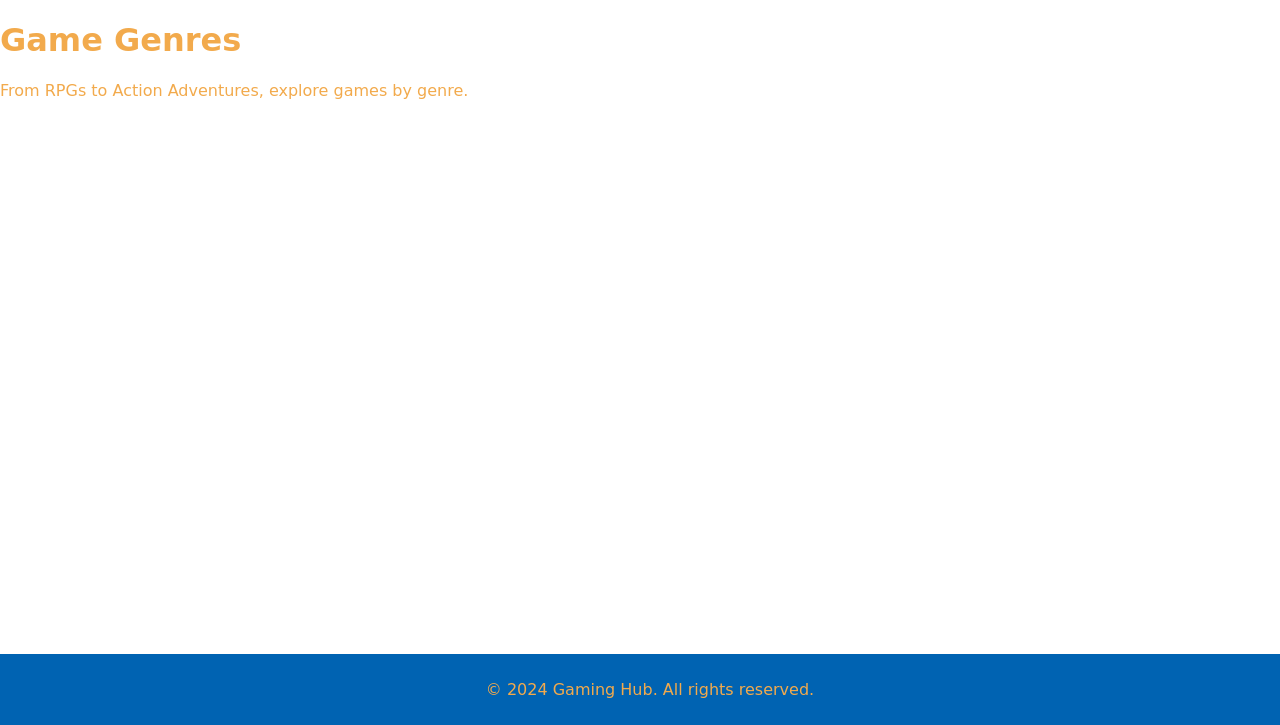
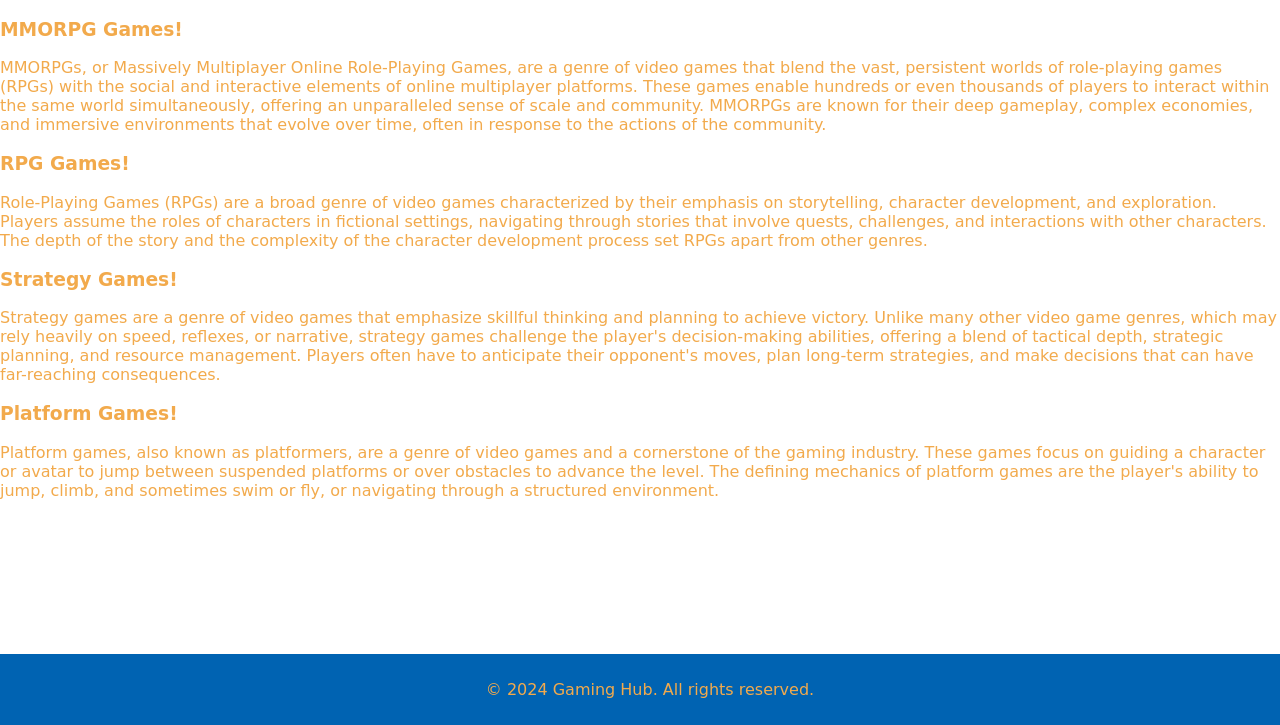
Before and after one commit to ShaneZD/Python_Flask_Project, a Flask app: page /genres in a window 1280 px wide. Shown: the part 75-800 px from the top of the page. Run offline with Flask 3, Linux system fonts and the light colour scheme; grey boxes are pictures that could not be loaded.

Commit message:
Update genres.html
added grid template and images with descriptions on games

```diff
--- a/templates/genres.html
+++ b/templates/genres.html
@@ -3,8 +3,53 @@
 {% block title %}Genres - Gaming Hub{% endblock %}
 
 {% block content %}
-<main>
-    <h1>Game Genres</h1>
-    <p>From RPGs to Action Adventures, explore games by genre.</p>
-</main>
+<div class="genres-grid">
+    <div class="genre-item" style="background-image: url({{ url_for('static', filename='images/genre1.jpg') }});">
+    </div>
+    <div class="genre-description">
+        <h3>MMORPG Games!</h3>
+        <p>MMORPGs, or Massively Multiplayer Online Role-Playing Games, are a genre of video games that blend the vast,
+            persistent worlds of role-playing games (RPGs) with the social and interactive elements of online
+            multiplayer platforms. These games enable hundreds or even thousands of players to interact within the same
+            world simultaneously, offering an unparalleled sense of scale and community. MMORPGs are known for their
+            deep gameplay, complex economies, and immersive environments that evolve over time, often in response to the
+            actions of the community.</p>
+    </div>
+
+    <div class="genre-item" style="background-image: url({{ url_for('static', filename='images/genre2.avif') }});">
+    </div>
+    <div class="genre-description">
+        <h3>RPG Games!</h3>
+        <p>Role-Playing Games (RPGs) are a broad genre of video games characterized by their emphasis on storytelling,
+            character development, and exploration. Players assume the roles of characters in fictional settings,
+            navigating through stories that involve quests, challenges, and interactions with other characters. The
+            depth of the story and the complexity of the character development process set RPGs apart from other genres.
+        </p>
+    </div>
+
+    <div class="genre-item" style="background-image: url({{ url_for('static', filename='images/genre3.jpg') }});">
+
+    </div>
+    <div class="genre-description">
+        <h3>Strategy Games!</h3>
+        <p>Strategy games are a genre of video games that emphasize skillful thinking and planning to achieve victory.
+            Unlike many other video game genres, which may rely heavily on speed, reflexes, or narrative, strategy games
+            challenge the player's decision-making abilities, offering a blend of tactical depth, strategic planning,
+            and resource management. Players often have to anticipate their opponent's moves, plan long-term strategies,
+            and make decisions that can have far-reaching consequences.</p>
+    </div>
+
+    <div class="genre-item" style="background-image: url({{ url_for('static', filename='images/genre4.jpeg') }});">
+    </div>
+    <div class="genre-description">
+        <h3>Platform Games!</h3>
+        <p>Platform games, also known as platformers, are a genre of video games and a cornerstone of the gaming
+            industry. These games focus on guiding a character or avatar to jump between suspended platforms or over
+            obstacles to advance the level. The defining mechanics of platform games are the player's ability to jump,
+            climb, and sometimes swim or fly, or navigating through a structured environment.
+
+        </p>
+    </div>
+</div>
+
 {% endblock %}
```
